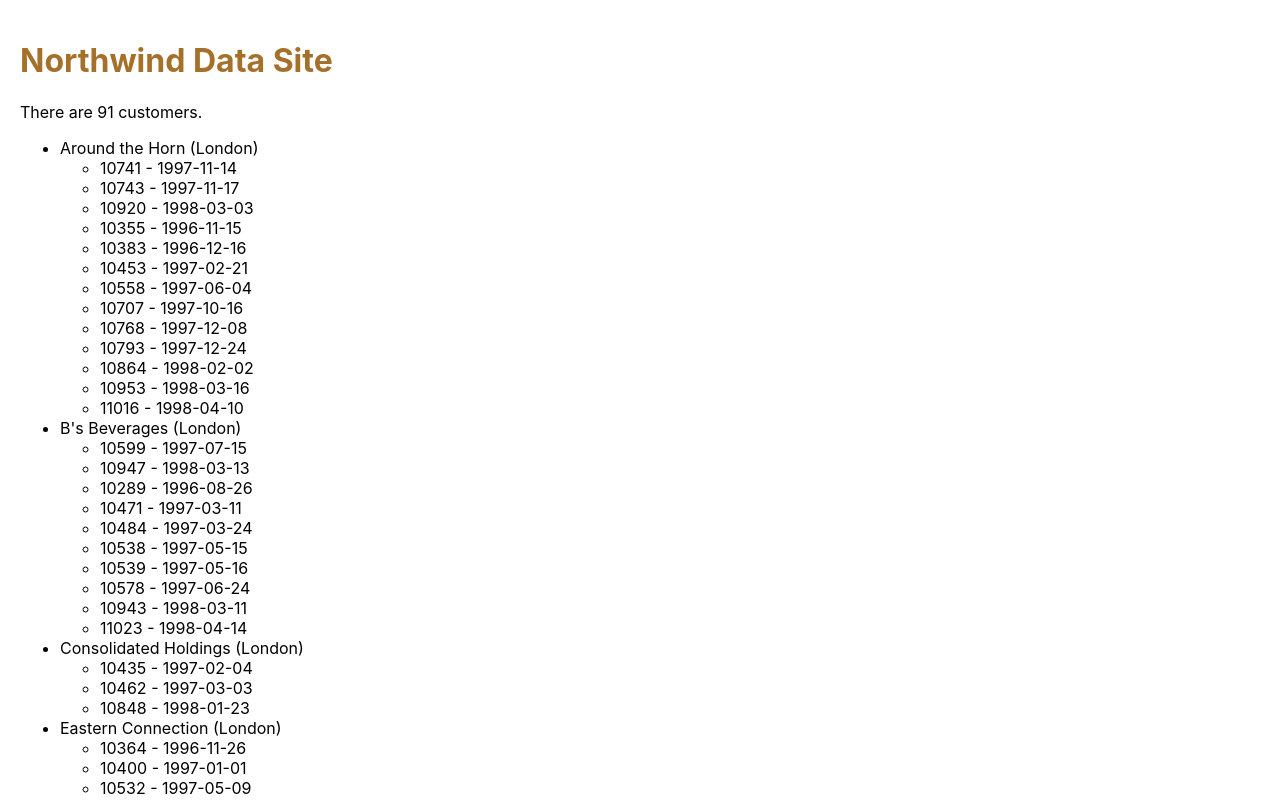
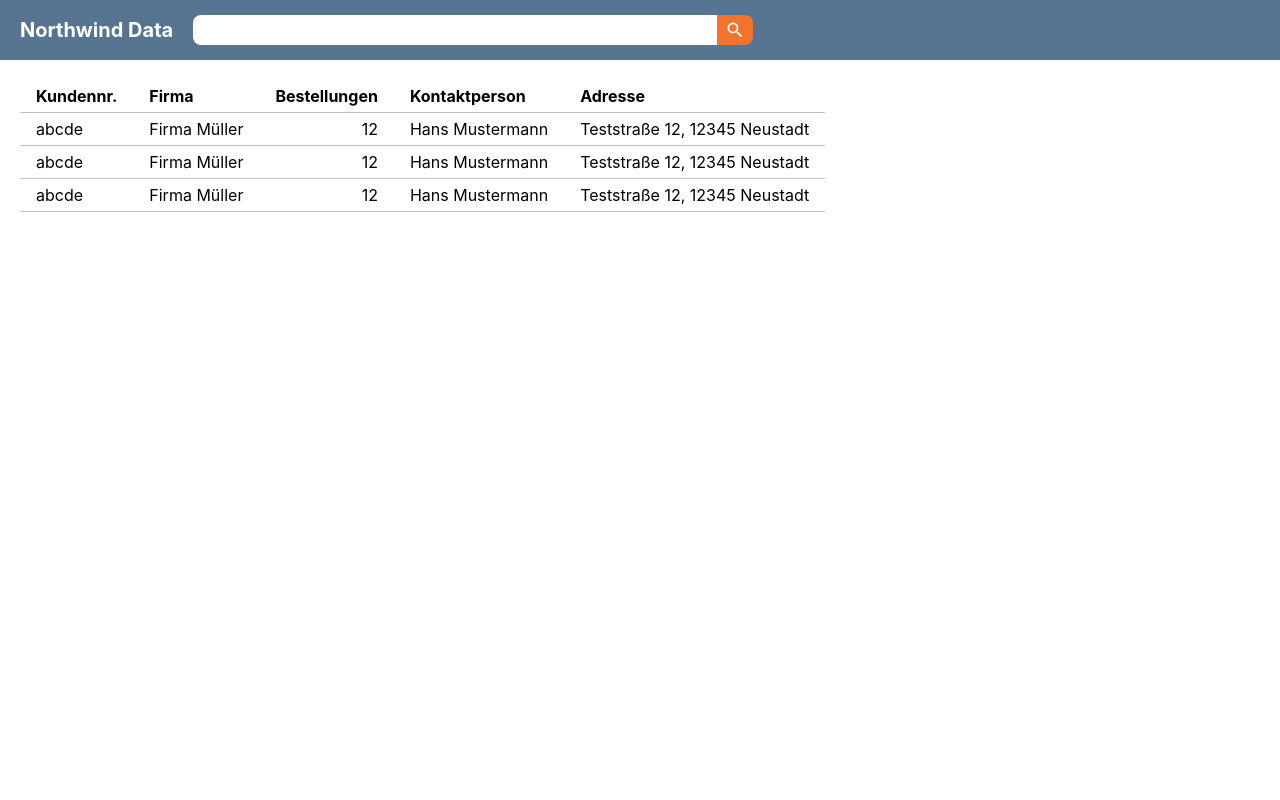
Before and after one commit to FBW-W21-d03/react-northwind-data-app, a React (Create React App) app: page /customers in a window 1280 px wide. Shown: the top 800 px of the page. Built offline with nearby package versions, Linux system fonts and the light colour scheme.

Commit message:
components for header, searchbar and resultlist. styling

```diff
--- a/package.json
+++ b/package.json
@@ -8,6 +8,7 @@
     "@testing-library/user-event": "^13.5.0",
     "react": "^17.0.2",
     "react-dom": "^17.0.2",
+    "react-icons": "^4.3.1",
     "react-scripts": "5.0.0",
     "sass": "^1.49.9",
     "web-vitals": "^2.1.4"
--- a/src/App.js
+++ b/src/App.js
@@ -1,29 +1,40 @@
-import './App.scss';
-import customers from './data/customers.json';
-import orders from './data/orders.json';
+import "./App.scss";
+import customers from "./data/customers.json";
+import orders from "./data/orders.json";
+import { Header } from "./components/Header";
+import { ResultList } from "./components/ResultList";
 
 //test
 
 function App() {
   return (
     <div className="App">
-			<h1>Northwind Data Site</h1>
-			<div>There are {customers.length} customers.</div>
+      <Header title="Northwind Data" />
+      {/* <div>There are {customers.length} customers.</div> */}
+      <ResultList />
+      {/* <ul>
+        {customers
+          .filter((m) => m.address.city === "London")
+          .map((customer, index) => {
+            return (
+              <li key={index}>
+                {customer.companyName} ({customer.address.city})
                 <ul>
-				{customers.filter(m => m.address.city === "London").map((customer, index) => {
+                  {orders
+                    .filter((m) => m.customerID === customer.customerID)
+                    .sort((a, b) => a.orderDate > b.orderDate)
+                    .map((order) => {
                       return (
-						<li key={index}>{customer.companyName} ({customer.address.city})
-							<ul>
-								{orders.filter(m => m.customerID === customer.customerID).sort((a,b) => a.orderDate > b.orderDate).map(order => {
-									return (
-										<li>{order.orderID} - {order.orderDate.substring(0,10)}</li>
-									)
+                        <li>
+                          {order.orderID} - {order.orderDate.substring(0, 10)}
+                        </li>
+                      );
                     })}
                 </ul>
               </li>
-					)
+            );
           })}
-			</ul>
+      </ul> */}
     </div>
   );
 }
--- a/src/App.scss
+++ b/src/App.scss
@@ -1,7 +1,104 @@
+:root {
+  --color-primary: #577590;
+  --color-primary-light: #b5c5d2;
+  --color-highlight: #f3722c;
+  --color-highlight-active: #d7530c;
+  --border-radius: 8px;
+  font-size: 62.5%;
+}
+* {
+  box-sizing: border-box;
+  margin: 0;
+  padding: 0;
+  ul {
+    list-style: none;
+  }
+}
+
 .App {
-	margin: 0;
-	padding: 20px;
-	h1 {
-		color: rgb(165, 112, 42);
-	}
+  font-size: 1.6rem;
+  margin: 0;
+  margin-top: 60px;
+  padding: 20px;
+  table {
+    border-collapse: collapse;
+    tr {
+      border-bottom: 1px solid var(--color-primary-light);
+      &:not(.headline) {
+        &:hover {
+          background-color: var(--color-primary);
+          color: white;
+        }
+        th,
+        td {
+          &:hover {
+            cursor: pointer;
+          }
+        }
+      }
+      th,
+      td {
+        text-align: start;
+        padding: 6px 16px;
+        white-space: nowrap;
+        &.numeric {
+          text-align: end;
+        }
+      }
+    }
+  }
+  .header {
+    position: fixed;
+    top: 0;
+    left: 0;
+    width: 100vw;
+    height: 60px;
+    padding: 0 20px;
+    display: flex;
+    align-items: center;
+    background-color: var(--color-primary);
+    .title {
+      white-space: nowrap;
+      color: white;
+      font-size: 2rem;
+      font-weight: bold;
+    }
+    .search-bar {
+      padding: 0 20px;
+      display: flex;
+      flex-grow: 1;
+      input {
+        height: 30px;
+        width: 50%;
+        min-width: 200px;
+        border-radius: var(--border-radius) 0 0 var(--border-radius);
+        padding: 2px 10px;
+        border: none;
+        &:focus {
+          border: none;
+          outline: none;
+        }
+      }
+      button {
+        padding: 0 8px;
+        border: none;
+        color: white;
+        background-color: var(--color-highlight);
+        border-radius: 0 var(--border-radius) var(--border-radius) 0;
+        &:hover {
+          cursor: pointer;
+        }
+        &:active {
+          background-color: var(--color-highlight-active);
+        }
+        div {
+          display: flex;
+        }
+        .icon {
+          font-size: 2rem;
+          vertical-align: center;
+        }
+      }
+    }
+  }
 }
--- /dev/null
+++ b/src/components/Header.js
@@ -0,0 +1,9 @@
+import { SearchBar } from "./SearchBar";
+export const Header = ({ title }) => {
+  return (
+    <div className="header">
+      <h1 className="title">{title}</h1>
+      <SearchBar />
+    </div>
+  );
+};
--- /dev/null
+++ b/src/components/ResultList.js
@@ -0,0 +1,34 @@
+export const ResultList = () => {
+  return (
+    <table>
+      <tr className="headline">
+        <th>Kundennr.</th>
+        <th>Firma</th>
+        <th className="numeric">Bestellungen</th>
+        <th>Kontaktperson</th>
+        <th>Adresse</th>
+      </tr>
+      <tr>
+        <td>abcde</td>
+        <td>Firma Müller</td>
+        <td className="numeric">12</td>
+        <td>Hans Mustermann</td>
+        <td>Teststraße 12, 12345 Neustadt</td>
+      </tr>
+      <tr>
+        <td>abcde</td>
+        <td>Firma Müller</td>
+        <td className="numeric">12</td>
+        <td>Hans Mustermann</td>
+        <td>Teststraße 12, 12345 Neustadt</td>
+      </tr>
+      <tr>
+        <td>abcde</td>
+        <td>Firma Müller</td>
+        <td className="numeric">12</td>
+        <td>Hans Mustermann</td>
+        <td>Teststraße 12, 12345 Neustadt</td>
+      </tr>
+    </table>
+  );
+};
--- /dev/null
+++ b/src/components/SearchBar.js
@@ -0,0 +1,13 @@
+import { MdSearch } from "react-icons/md";
+export const SearchBar = ({ title }) => {
+  return (
+    <div className="search-bar">
+      <input type="text" />
+      <button>
+        <div>
+          <MdSearch className="icon" />
+        </div>
+      </button>
+    </div>
+  );
+};
```
Also changed, not shown: 1 other file (tests, documents, lock files or other folders). Lines whose indentation alone changed are shown as unchanged.
